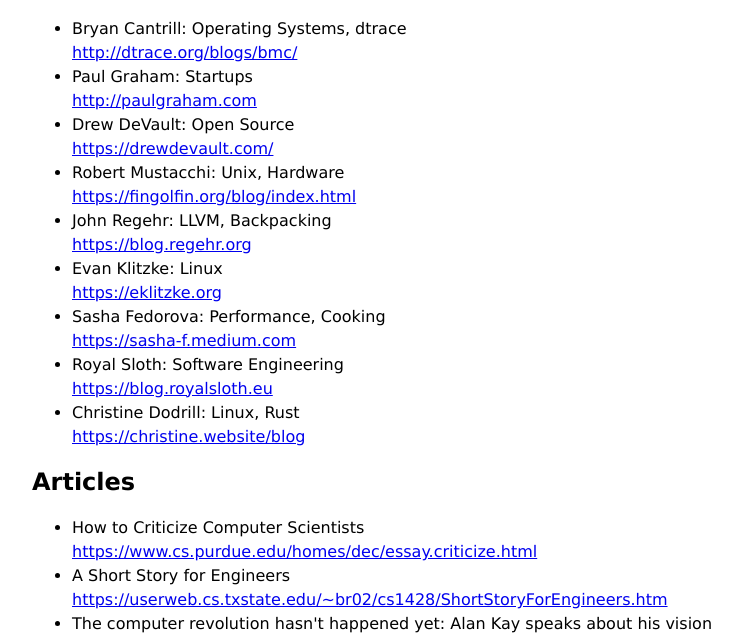
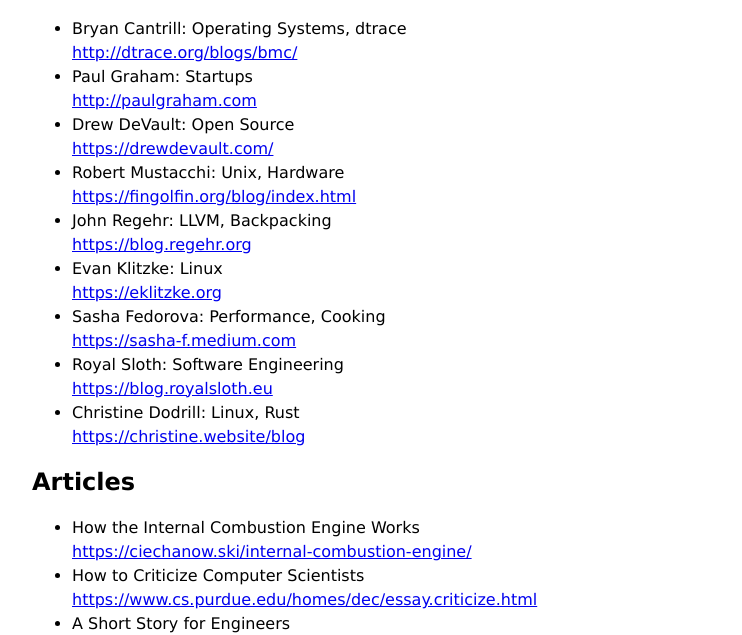
Before and after one commit to increscent/increscent, a plain HTML site: page www/links.html in a window 1280 px wide. Shown: the part 154-789 px from the top of the page, without its empty margins (258-1000 px from the left). Drawn offline with Linux system fonts and the light colour scheme.

Commit message:
added great link

```diff
--- a/www/links.html
+++ b/www/links.html
@@ -79,6 +79,12 @@
     <h2>Articles</h2>
 
     <ul style="line-height: 150%">
+        <li>
+            How the Internal Combustion Engine Works
+<br/>
+<a href="https://ciechanow.ski/internal-combustion-engine/">https://ciechanow.ski/internal-combustion-engine/</a>
+
+        </li>
         <li>
             How to Criticize Computer Scientists
 <br/>
```
Also changed, not shown: www/links.page.html (+6 -0 lines), 1 other file.
